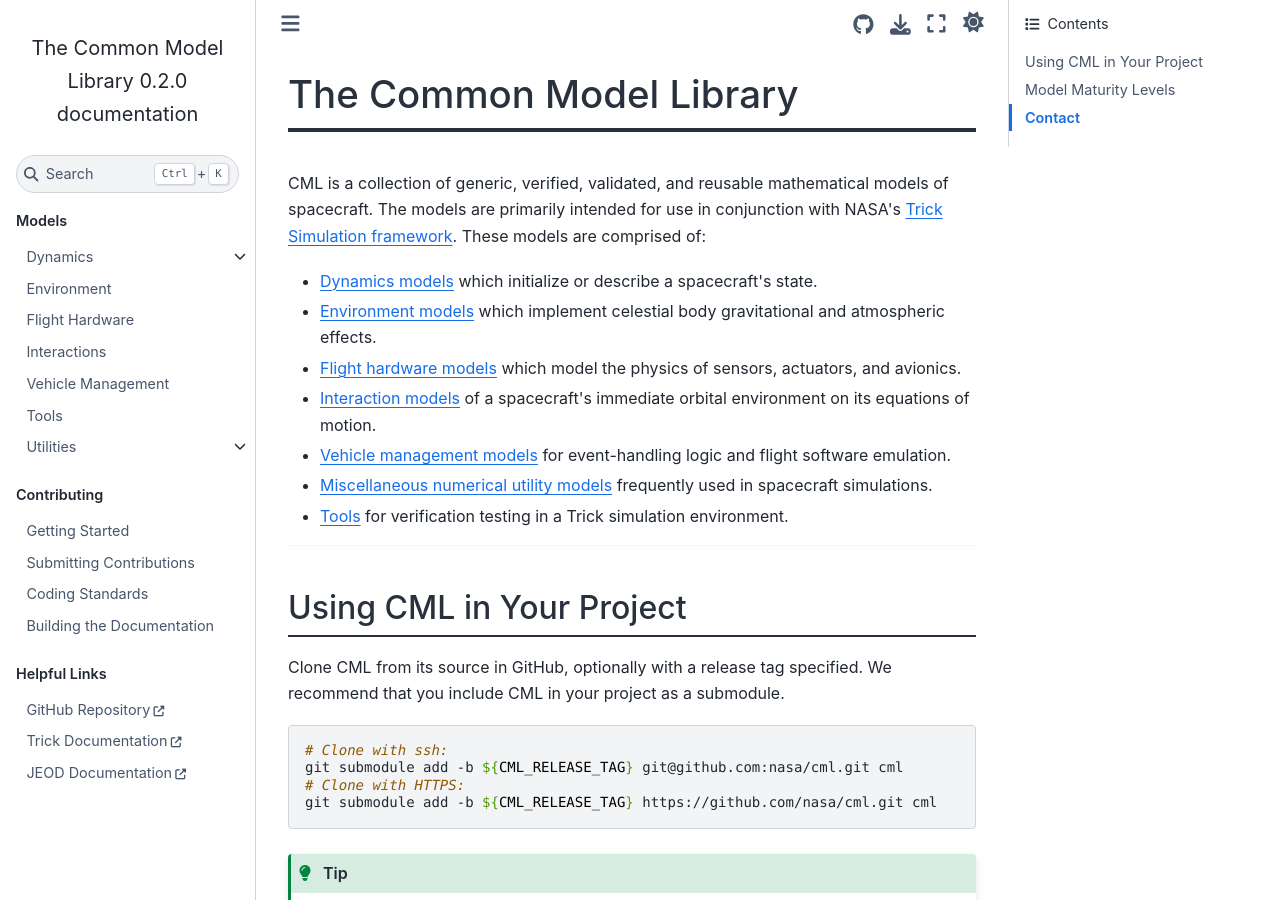
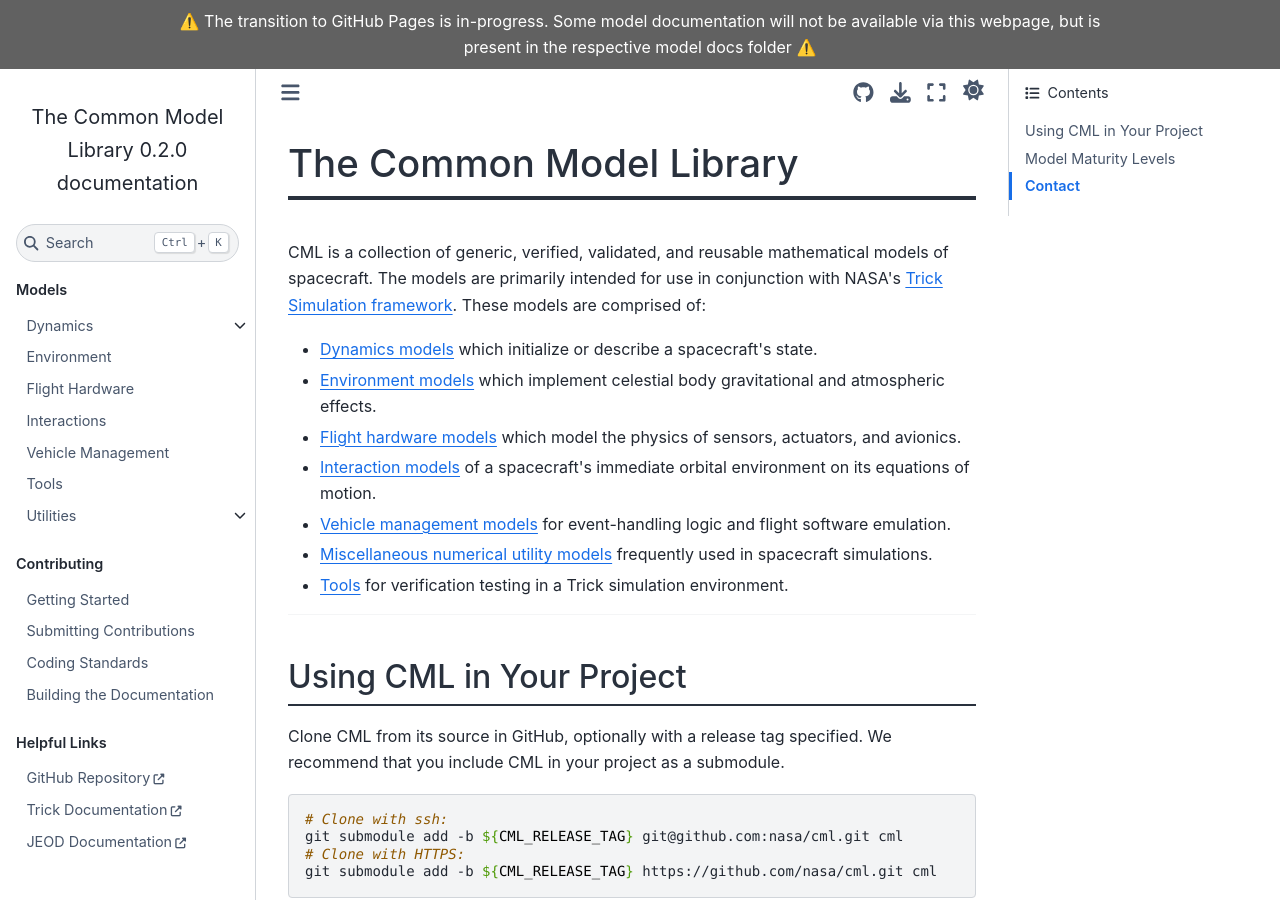
Before and after one commit to nasa/cml, a Sphinx documentation site: the page built from docs/sphinx/index.rst, in a window 1280 px wide and 900 px high. Built offline with Sphinx 7.4.7 and the Sphinx Book theme 1.1.4, drawn with Linux system fonts in a browser that asks for light colours; some of the changed text lies outside the part shown.

```diff
--- a/docs/sphinx/conf.py
+++ b/docs/sphinx/conf.py
@@ -47,7 +47,7 @@ def _get_dependency_minimum_versions():
 project = "The Common Model Library"
 copyright = "%Y, National Aeronautics and Space Administration"
 
-author = "National Aeronautics and Space Administration"
+author = ""
 release = _get_cml_release()
 version = ".".join(release.split(".")[:2])
 
@@ -91,6 +91,11 @@ html_theme_options = {
     "repository_url": "https://github.com/nasa/cml",
     "use_repository_button": True,
     "use_issues_button": True,
+    "announcement": (
+        "⚠️ The transition to GitHub Pages is in-progress. Some model documentation "
+        "will not be available via this webpage, but is present in the respective "
+        "model docs folder ⚠️"
+    )
 }
 html_context = {
     "default_mode": "light",  # Light mode looks better with equations.
```
